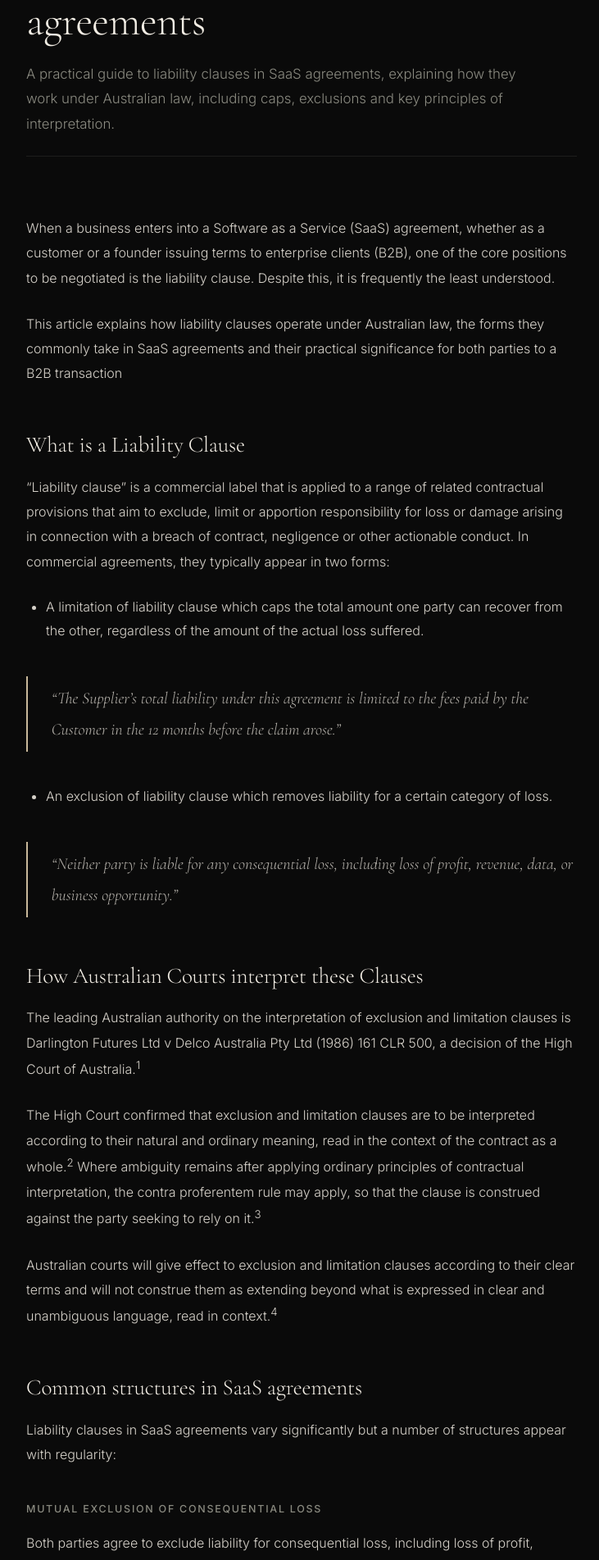
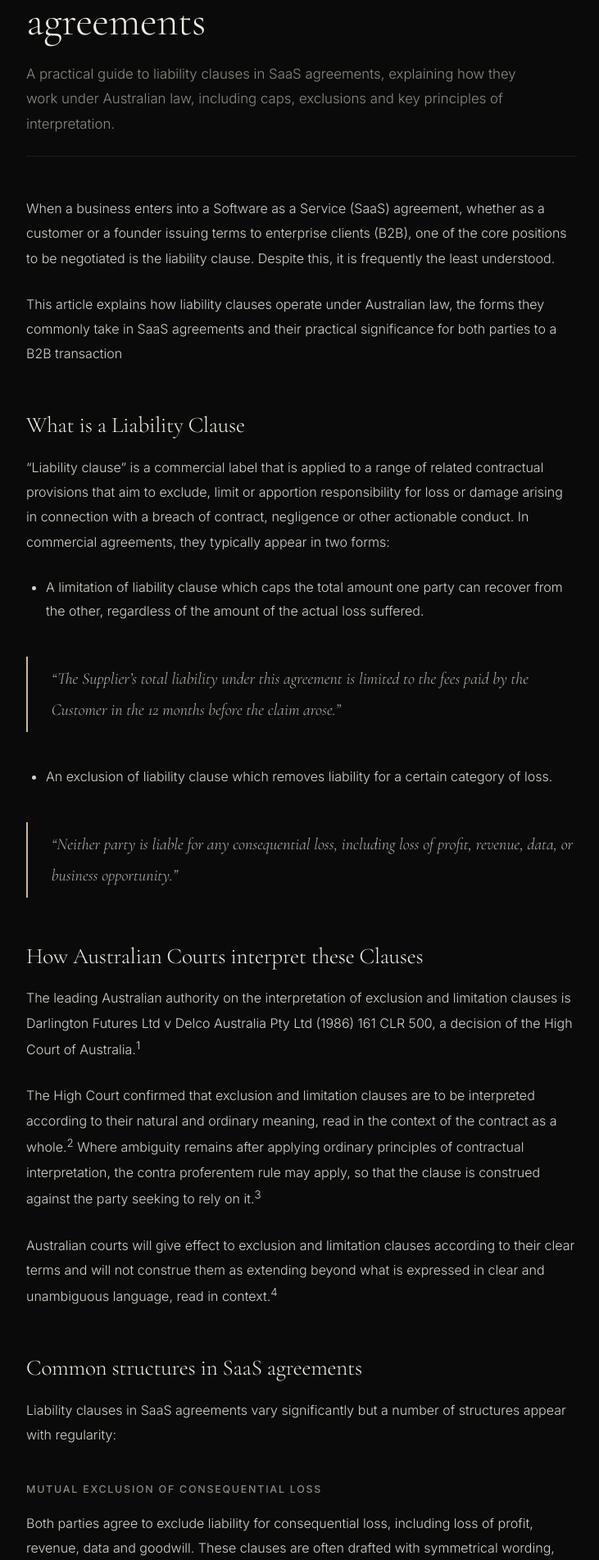
Before and after one commit to Syn-axe/solid-guacamole, a Jekyll site: the page built from _articles/how-liability-clauses-work-saas-agreements in SaaS agreements.md, in a window 1280 px wide. Shown: the part 397-2300 px from the top of the page at 82% size, without its empty margins (272-1003 px from the left). Built offline with Jekyll 4.4.1, drawn with Linux system fonts in a browser that asks for light colours.

Commit message:
Update article.html

```diff
--- a/_layouts/article.html
+++ b/_layouts/article.html
@@ -161,7 +161,7 @@
     .signal-rule { width: 100%; height: 1px; background: var(--border); }
 
     /* ARTICLE BODY — styles target rendered markdown output */
-    .article-body { max-width: 800px; margin: 0 auto; padding: 3rem 4rem 5rem; }
+    .article-body { max-width: 800px; margin: 0 auto; padding: 1.5rem 4rem 5rem; }
 
     .article-body p {
       font-size: 1rem;
```
